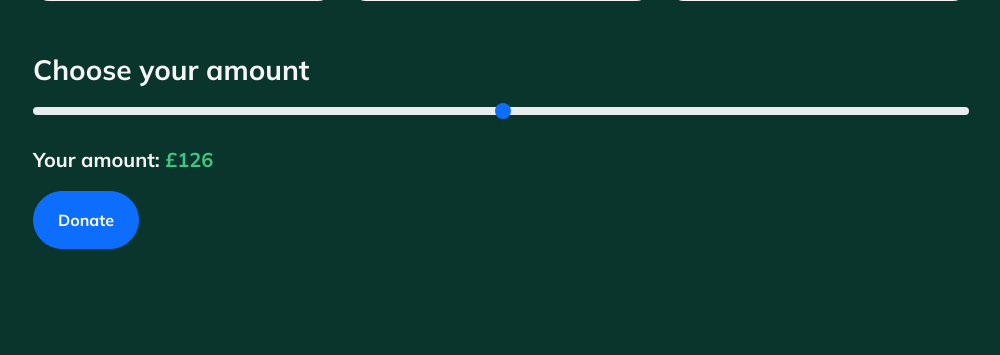
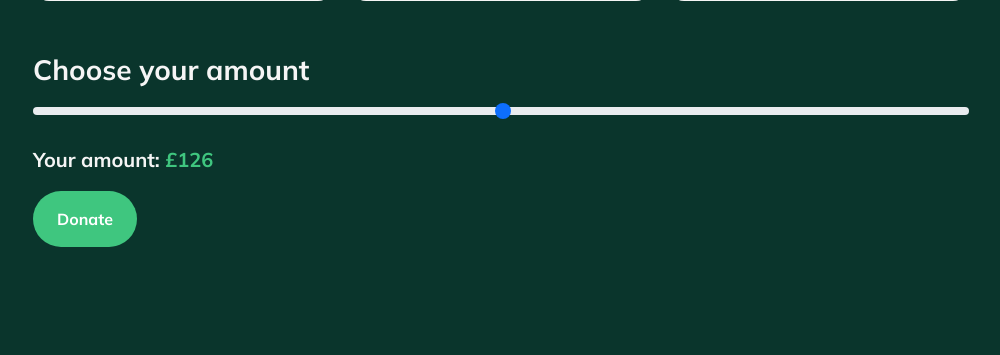
Before and after one commit to FlorinMiron98/ReLeaf, a Django app: template donations/templates/donations/donations.html in a window 1280 px wide. Shown: the part 1148-1503 px from the top of the page, without its empty margins (139-1139 px from the left). After the commit the page ends 1395 px from the top, so only its background shows below. Run offline with Django 3.2, Linux system fonts and the light colour scheme; the template is opened without the code that fills it, so the values that code supplies are empty.

Commit message:
Style the donations form submit button

```diff
--- a/donations/static/donations/donations.css
+++ b/donations/static/donations/donations.css
@@ -23,11 +23,14 @@
   color: var(--color-black);
 }
 
-.donation-card__button {
+.donation-card__button,
+.donation-form__button {
   background-color: var(--color-secondary);
   border: none;
 }
 
+.donation-form__button:active,
+.donation-form__button:hover,
 .donation-card__button:active,
 .donation-card__button:hover {
   background-color: var(--color-secondary-light);
```
